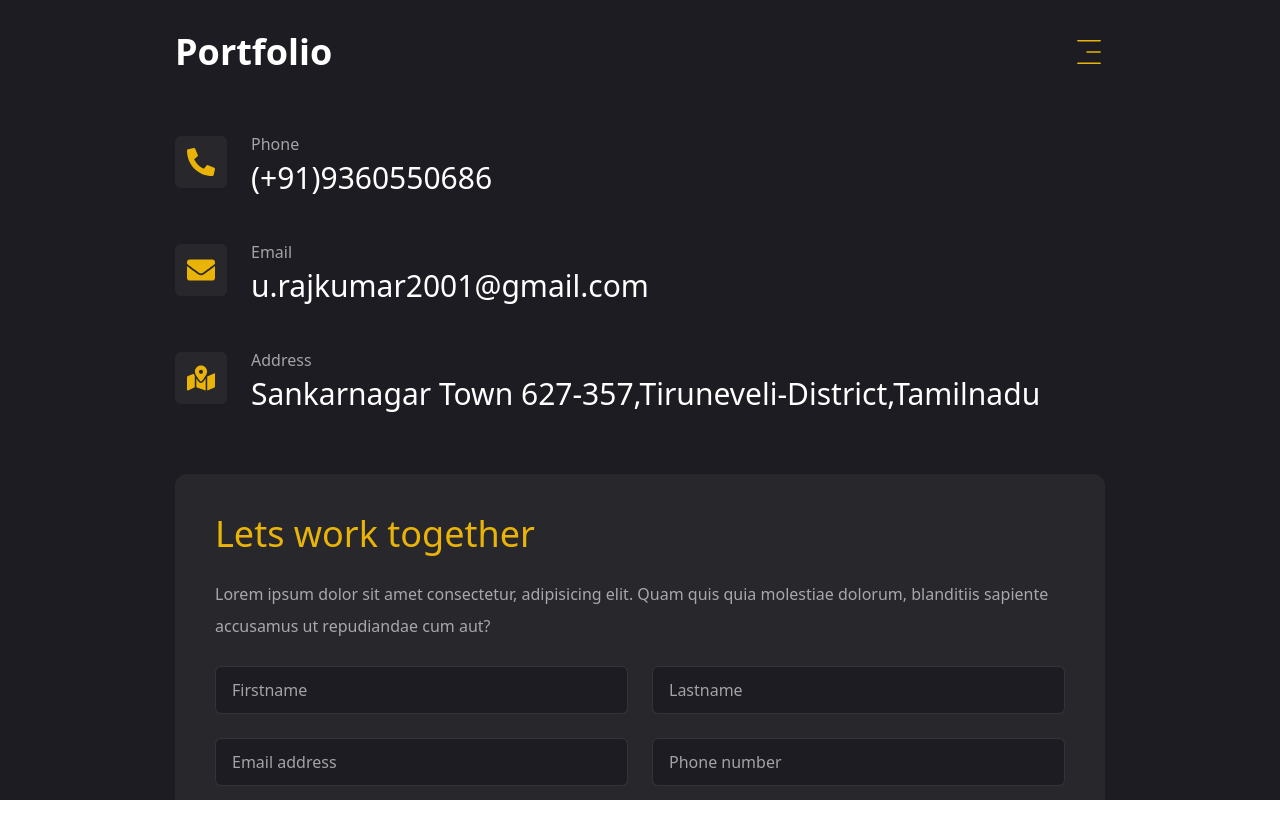
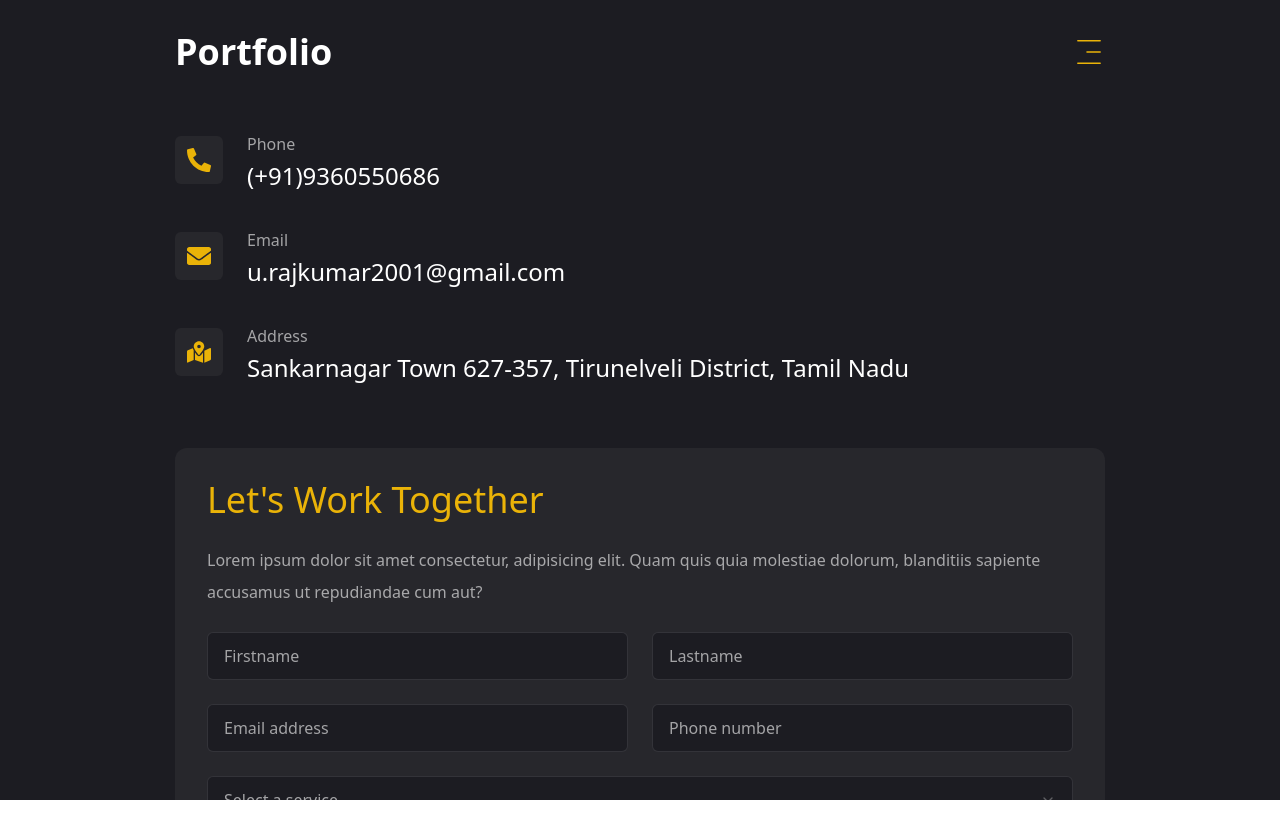
Before and after one commit to Rajkumar3754/Portfolio-nextapp, a Next.js app: page /contact in a window 1280 px wide. Shown: the top 838 px of the page. Built offline with nearby package versions, Linux system fonts and the light colour scheme.

Commit message:
Compelted certification pages bugs

```diff
--- a/app/contact/page.jsx
+++ b/app/contact/page.jsx
@@ -1,7 +1,6 @@
 "use client";
 
 import { Button } from "@/components/ui/button";
-
 import { Input } from "@/components/ui/input";
 import { Textarea } from "@/components/ui/textarea";
 import {
@@ -13,9 +12,8 @@ import {
   SelectTrigger,
   SelectValue,
 } from "@/components/ui/select";
-
 import { FaPhoneAlt, FaEnvelope, FaMapMarkedAlt } from "react-icons/fa";
-import { icons } from "lucide-react";
+import { motion } from "framer-motion";
 
 const info = [
   {
@@ -23,21 +21,17 @@ const info = [
     title: "Phone",
     description: "(+91)9360550686",
   },
-
   {
     icon: <FaEnvelope />,
     title: "Email",
     description: "u.rajkumar2001@gmail.com",
   },
-
   {
     icon: <FaMapMarkedAlt />,
     title: "Address",
-    description: "Sankarnagar Town 627-357,Tiruneveli-District,Tamilnadu ",
+    description: "Sankarnagar Town 627-357, Tirunelveli District, Tamil Nadu",
   },
 ];
-
-import { motion } from "framer-motion";
 
 const Contact = () => {
   return (
@@ -45,84 +39,71 @@ const Contact = () => {
       initial={{ opacity: 0 }}
       animate={{
         opacity: 1,
-        transition: { delay: 2.4, duration: 0.4, ease: "easeIn" },
+        transition: { delay: 0.2, duration: 0.4, ease: "easeIn" },
       }}
-      className="py-6 "
+      className="py-6 overflow-hidden"
     >
       <div className="container mx-auto">
-        <div className="flex flex-col xl:flex-row gap-[30px]">
-          {/* form */}
-
-          <div className="xl:h-[54%] order-2 xl:order-none">
-            <form className="flex flex-col gap-6 p-10 bg-[#27272c] rounded-xl ">
-              <h3 className="text-4xl text-yellow-500">Lets work together</h3>
-              <p className="text-white/60 ">
-                Lorem ipsum dolor sit amet consectetur, adipisicing elit. Quam
-                quis quia molestiae dolorum, blanditiis sapiente accusamus ut
-                repudiandae cum aut?
+        <div className="flex flex-col xl:flex-row gap-8">
+          {/* Form Section */}
+          <div className="xl:w-1/2 order-2 xl:order-none">
+            <form className="flex flex-col gap-6 p-8 bg-[#27272c] rounded-xl">
+              <h3 className="text-4xl text-yellow-500">Let's Work Together</h3>
+              <p className="text-white/60">
+                Lorem ipsum dolor sit amet consectetur, adipisicing elit. Quam quis quia molestiae dolorum, blanditiis sapiente accusamus ut repudiandae cum aut?
               </p>
 
-              {/* input */}
+              {/* Input Fields */}
               <div className="grid grid-cols-1 md:grid-cols-2 gap-6">
-                <Input type="firstname" placeholder="Firstname" />
-                <Input type="lastname" placeholder="Lastname" />
-                <Input type="email" placeholder="Email address" />
-                <Input type="phone" placeholder="Phone number" />
+                <Input type="text" placeholder="Firstname" aria-label="First Name" />
+                <Input type="text" placeholder="Lastname" aria-label="Last Name" />
+                <Input type="email" placeholder="Email address" aria-label="Email" />
+                <Input type="tel" placeholder="Phone number" aria-label="Phone" />
               </div>
 
-              {/* select */}
-
+              {/* Select Field */}
               <Select>
                 <SelectTrigger className="w-full">
                   <SelectValue placeholder="Select a service" />
                 </SelectTrigger>
-
                 <SelectContent>
                   <SelectGroup>
                     <SelectLabel>Select a service</SelectLabel>
-                    <SelectItem value="web">WebDevelopment</SelectItem>
-                    <SelectItem value="data">Data analtyics</SelectItem>
-                    <SelectItem value="uiux">Ui/Ux design</SelectItem>
+                    <SelectItem value="web">Web Development</SelectItem>
+                    <SelectItem value="data">Data Analytics</SelectItem>
+                    <SelectItem value="uiux">UI/UX Design</SelectItem>
                   </SelectGroup>
                 </SelectContent>
               </Select>
 
-              {/* text area */}
-
+              {/* Text Area */}
               <Textarea
-                className="h-[200px]"
+                className="h-48"
                 placeholder="Type your message here."
+                aria-label="Message"
               />
 
-              {/* button */}
-
-              <Button size="md" className="max-w-40">
-                Send message
+              {/* Submit Button */}
+              <Button size="md" className="max-w-xs">
+                Send Message
               </Button>
             </form>
           </div>
 
-          {/* info */}
-
-          <div className="flex-1 flex items-center xl:justify-end order-1 xl:order-none  mb-8 xl:mb-0">
-
-           <ul  className="flex flex-col gap-10">
-            {info.map((item,index)=>{
-
-              return <li key={index} className="flex items-center gap-6">
-
-                <div className="w-[52px] h-[52px] xl:w-[72px] xl:h-[72px] bg-[#27272c] text-yellow-500 rounded-md flex items-center justify-center">
-                  <div className="text-[28px]">{item.icon}</div>
+          {/* Info Section */}
+          <div className="flex-1 flex items-center xl:justify-end order-1 xl:order-none mb-8 xl:mb-0">
+            <ul className="flex flex-col gap-8">
+              {info.map((item, index) => (
+                <li key={index} className="flex items-center gap-6">
+                  <div className="w-12 h-12 bg-[#27272c] text-yellow-500 rounded-md flex items-center justify-center">
+                    <div className="text-2xl">{item.icon}</div>
                   </div>
-
                   <div className="flex-1">
                     <p className="text-white/60">{item.title}</p>
-                  <h3 className="text-3xl">{item.description}</h3>
+                    <h3 className="text-2xl">{item.description}</h3>
                   </div>
-
-
                 </li>
-            })}
+              ))}
             </ul>
           </div>
         </div>
```
Lines whose indentation alone changed are shown as unchanged.
